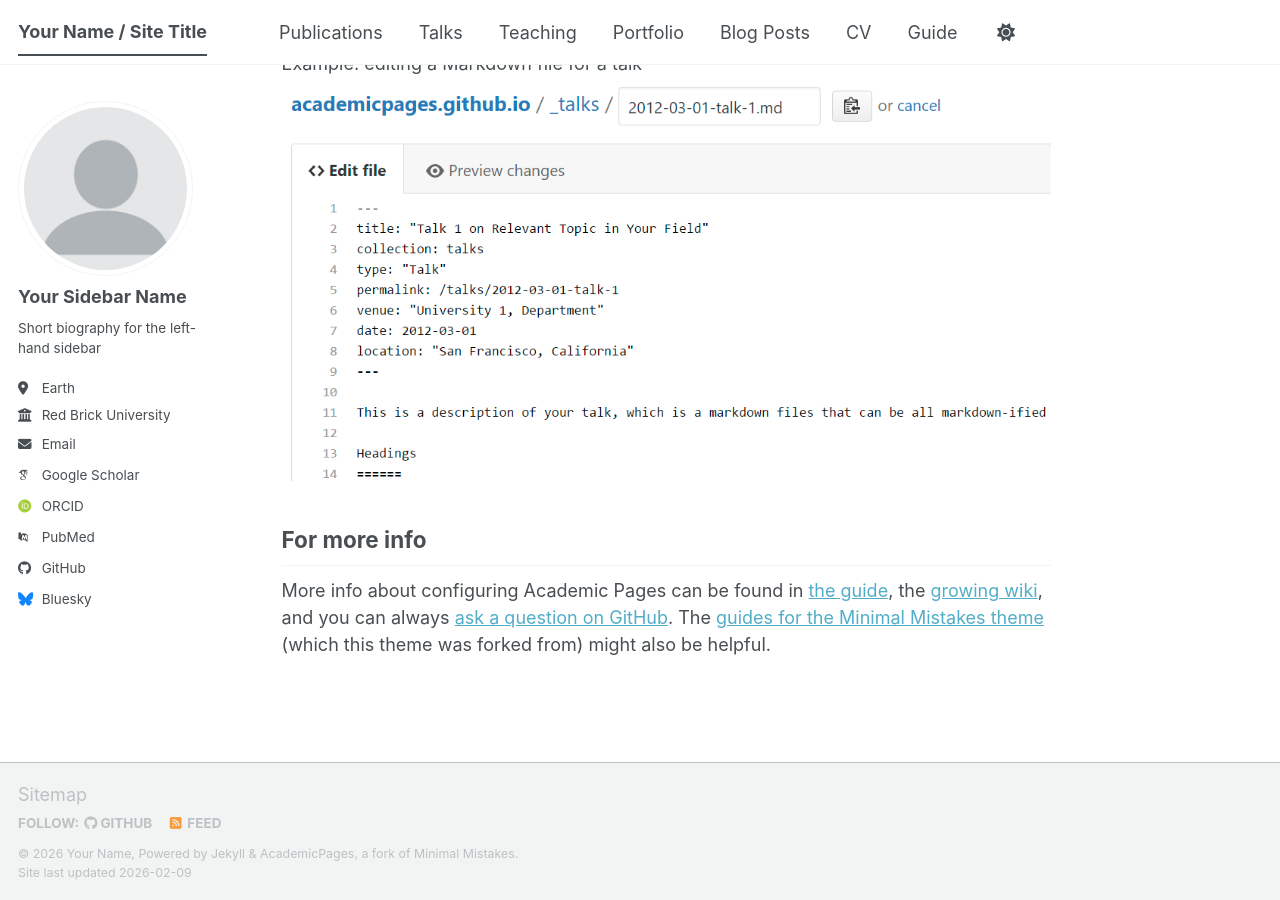
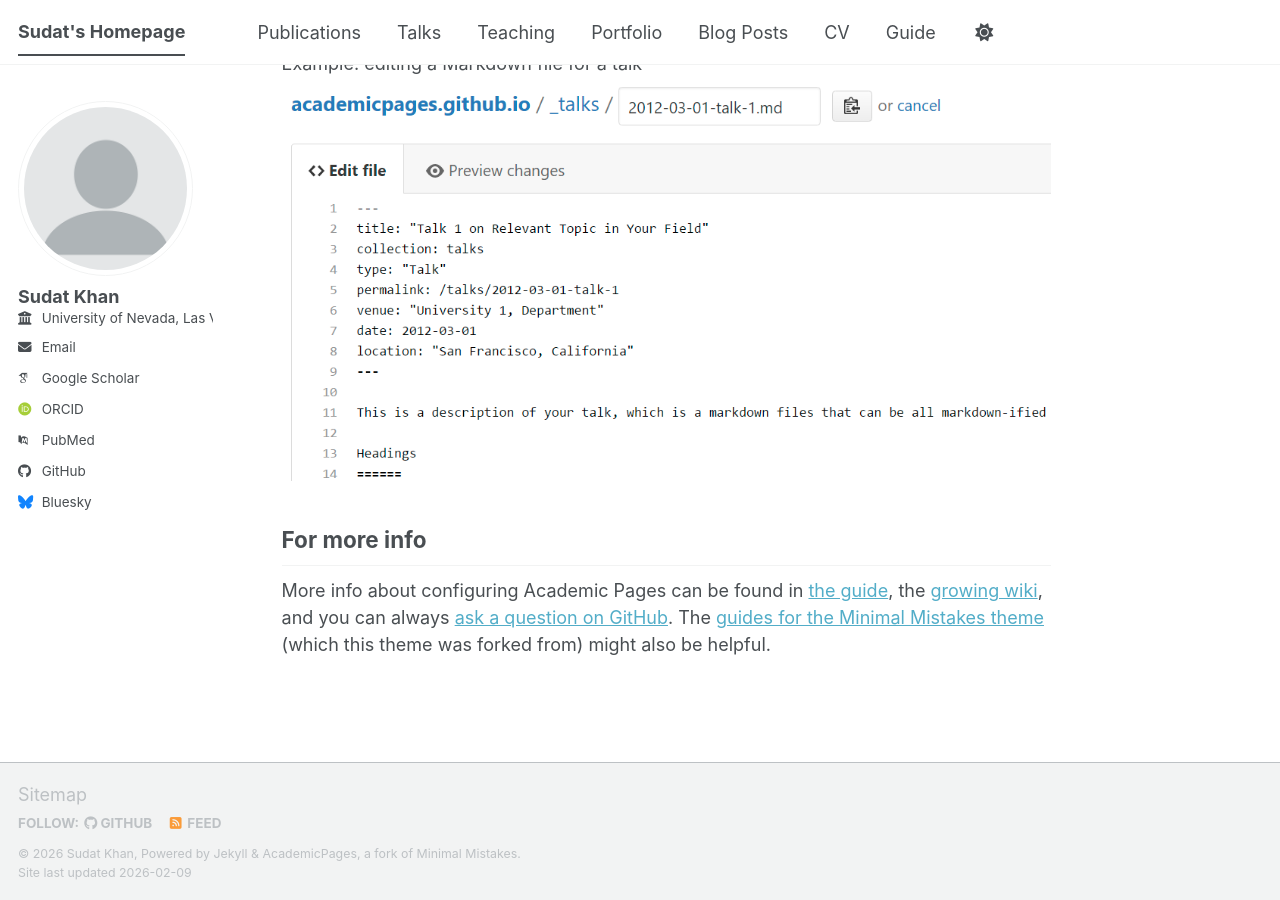
Before and after one commit to SudatKhan/sudatkhan.github.io, a Jekyll site: the page built from _pages/about.md, in a window 1280 px wide and 900 px high, scrolled down 2720 px. Built offline with Jekyll 4.4.1, drawn with Linux system fonts in a browser that asks for light colours; some web fonts are replaced; a script bundle is joined from its source files by our own code; library files that are not in the unit come from our copies.

Commit message:
_config.yml

```diff
--- a/_config.yml
+++ b/_config.yml
@@ -9,9 +9,9 @@
 # Basic Site Settings
 locale                   : "en-US"
 site_theme               : "default" # The available themes options are "default", "air", "sunrise", "mint", "dirt" and "contrast"
-title                    : "Your Name / Site Title"
+title                    : "Sudat's Homepage"
 title_separator          : "-"
-name                     : &name "Your Name"
+name                     : &name "Sudat Khan"
 description              : &description "Your Name's academic portfolio"   # Update this with a general description of your site, this is the default if not overridden by a page
 url                      : https://academicpages.github.io # The base hostname & protocol for your site e.g. "https://[your GitHub username].github.io",
                                                            # or if you already have some other page hosted on Github then use "https://[your GitHub username].github.io/[Your Repo Name]"
@@ -24,13 +24,13 @@ repository               : "academicpages/academicpages.github.io"
 author:
   # Biographic information
   avatar           : "profile.png"
-  name             : "Your Sidebar Name"
+  name             : "Sudat Khan"
   pronouns         : # example: "she/her"
-  bio              : "Short biography for the left-hand sidebar"
-  location         : "Earth"
-  employer         : "Red Brick University"
+  bio              : #"Short biography for the left-hand sidebar"
+  location         : #"Earth"
+  employer         : "University of Nevada, Las Vegas"
   uri              : # URL
-  email            : "none@example.org"
+  email            : "khans16@unlv.nevada.edu"
 
   # Academic websites
   academia         : # URL
```
